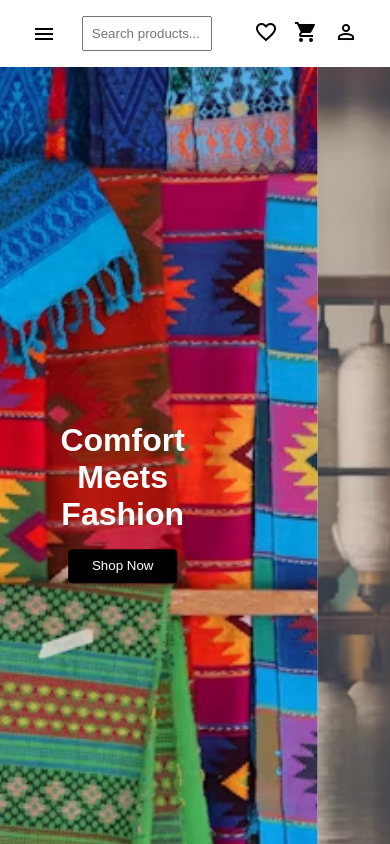
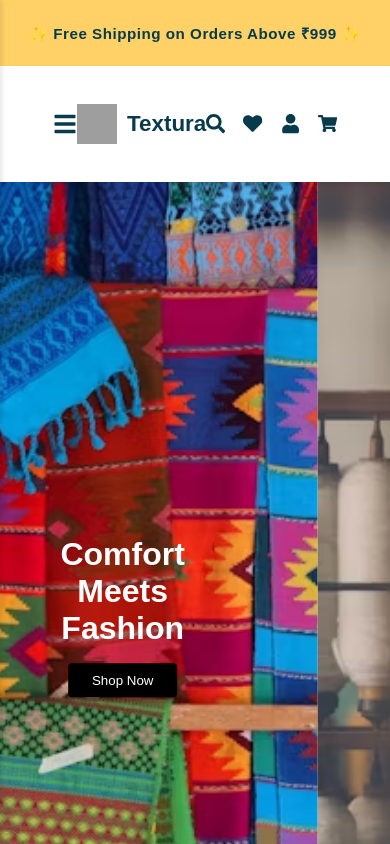
Before and after one commit to Hari-2812/textura, a React (Create React App) app in the folder textura/: page / in a window 390 px wide. Shown: the top 844 px of the page. Built offline with nearby package versions, Linux system fonts and the light colour scheme; grey boxes are pictures that could not be loaded.

Commit message:
solved header issue

```diff
--- a/textura/package.json
+++ b/textura/package.json
@@ -9,6 +9,7 @@
     "@testing-library/user-event": "^13.5.0",
     "react": "^19.2.0",
     "react-dom": "^19.2.0",
+    "react-icons": "^5.5.0",
     "react-scripts": "5.0.1",
     "react-slick": "^0.31.0",
     "slick-carousel": "^1.8.1",
--- /dev/null
+++ b/textura/src/components/Header.css
@@ -0,0 +1,164 @@
+/* =========================
+   Offer Bar (Top-most line)
+   ========================= */
+.offer-bar {
+  width: 100%;
+  background-color: #FFD166;
+  color: #073B4C;
+  text-align: center;
+  padding: 8px 0;
+  font-weight: 600;
+  font-size: 0.95rem;
+  letter-spacing: 0.5px;
+  z-index: 1100;
+}
+
+/* =========================
+   Header / Navbar
+   ========================= */
+.header {
+  width: 100%;
+  background: #fff;
+  box-shadow: 0 2px 5px rgba(0,0,0,0.1);
+  z-index: 1000;
+  position: relative;
+}
+
+.navbar {
+  display: flex;
+  justify-content: space-between;
+  align-items: center;
+  padding: 12px 30px;
+  max-width: 1300px;
+  margin: 0 auto; /* centers content inside header */
+}
+
+.menu-icon {
+  font-size: 1.5rem;
+  color: #073B4C;
+  cursor: pointer;
+  display: flex;
+  align-items: center;
+}
+
+.logo {
+  display: flex;
+  align-items: center;
+  gap: 10px;
+}
+
+.logo img {
+  width: 45px;
+  height: 45px;
+}
+
+.logo h1 {
+  font-family: "Quicksand", sans-serif;
+  color: #073B4C;
+  font-weight: 700;
+  font-size: 1.4rem;
+}
+
+.nav-icons {
+  display: flex;
+  gap: 18px;
+  font-size: 1.2rem;
+  color: #073B4C;
+}
+
+.nav-icons svg {
+  cursor: pointer;
+  transition: color 0.3s ease;
+}
+
+.nav-icons svg:hover {
+  color: #EF476F;
+}
+
+/* Sidebar (unchanged) */
+.sidebar {
+  position: fixed;
+  top: 0;
+  left: -250px;
+  height: 100%;
+  width: 250px;
+  background-color: white;
+  box-shadow: 2px 0 5px rgba(0,0,0,0.1);
+  transition: left 0.4s ease;
+  z-index: 1200;
+  padding: 20px;
+}
+
+.sidebar.open {
+  left: 0;
+}
+
+.sidebar-header {
+  display: flex;
+  justify-content: space-between;
+  align-items: center;
+}
+
+.sidebar-header h2 {
+  color: #073B4C;
+}
+
+.close-btn {
+  font-size: 2rem;
+  cursor: pointer;
+  color: #EF476F;
+}
+
+.close-btn:hover {
+  color: #06D6A0;
+}
+
+.sidebar-links {
+  list-style: none;
+  padding: 0;
+  margin-top: 30px;
+}
+
+.sidebar-links li {
+  padding: 12px 0;
+  font-size: 1.1rem;
+  color: #073B4C;
+  cursor: pointer;
+  transition: color 0.3s;
+}
+
+.sidebar-links li:hover {
+  color: #06D6A0;
+}
+
+/* Overlay */
+.overlay {
+  position: fixed;
+  top: 0;
+  left: 0;
+  width: 100vw;
+  height: 100vh;
+  background: rgba(0,0,0,0.4);
+  z-index: 1100;
+}
+
+/* Responsive Sidebar */
+@media (max-width: 768px) {
+  .sidebar {
+    width: 100%;
+    left: -100%;
+  }
+
+  .sidebar.open {
+    left: 0;
+  }
+
+  .navbar {
+    padding: 10px 20px;
+  }
+
+  .logo img {
+    width: 40px;
+    height: 40px;
+  }
+}
--- a/textura/src/components/Header.jsx
+++ b/textura/src/components/Header.jsx
@@ -1,21 +1,73 @@
-import React from "react";
+import React, { useState, useEffect } from "react";
+import "./Header.css";
+import { FaBars, FaHeart, FaShoppingCart, FaUser, FaSearch } from "react-icons/fa";
 
 const Header = () => {
+  const [menuOpen, setMenuOpen] = useState(false);
+
+  useEffect(() => {
+    const handleOutsideClick = (e) => {
+      if (menuOpen && !e.target.closest(".sidebar") && !e.target.closest(".menu-icon")) {
+        setMenuOpen(false);
+      }
+    };
+    document.addEventListener("click", handleOutsideClick);
+    return () => document.removeEventListener("click", handleOutsideClick);
+  }, [menuOpen]);
+
   return (
-    <header className="header">
-      <span className="material-icons menu-icon">menu</span>
-      <input
-        type="text"
-        className="search-bar"
-        placeholder="Search products..."
-      />
-      <div className="icons">
-        <span className="material-icons">favorite_border</span>
-        <span className="material-icons">shopping_cart</span>
-        <span className="material-icons">person_outline</span>
+    <>
+      {/* Full-width Offer Bar */}
+      <div className="offer-bar">
+        <p>✨ Free Shipping on Orders Above ₹999 ✨</p>
       </div>
-    </header>
 
+      {/* Header / Navbar Line */}
+      <header className="header">
+        <nav className="navbar">
+          <div className="menu-icon" onClick={() => setMenuOpen(true)}>
+            <FaBars />
+          </div>
+
+          <div className="logo">
+            <img
+              src="https://cdn-icons-png.flaticon.com/512/2769/2769346.png"
+              alt="Textura Logo"
+            />
+            <h1>Textura</h1>
+          </div>
+
+          <div className="nav-icons">
+            <FaSearch />
+            <FaHeart />
+            <FaUser />
+            <FaShoppingCart />
+          </div>
+        </nav>
+      </header>
+
+      {/* Sidebar Menu */}
+      <div className={`sidebar ${menuOpen ? "open" : ""}`}>
+        <div className="sidebar-header">
+          <h2>Menu</h2>
+          <span className="close-btn" onClick={() => setMenuOpen(false)}>
+            &times;
+          </span>
+        </div>
+
+        <ul className="sidebar-links">
+          <li>🏠 Home</li>
+          <li>🛒 Shop</li>
+          <li>📦 My Orders</li>
+          <li>❤️ Wishlist</li>
+          <li>👤 Profile</li>
+          <li>📞 Contact Us</li>
+        </ul>
+      </div>
+
+      {/* Overlay */}
+      {menuOpen && <div className="overlay"></div>}
+    </>
   );
 };
 
```
Also changed, not shown: 1 other file (tests, documents, lock files or other folders).
